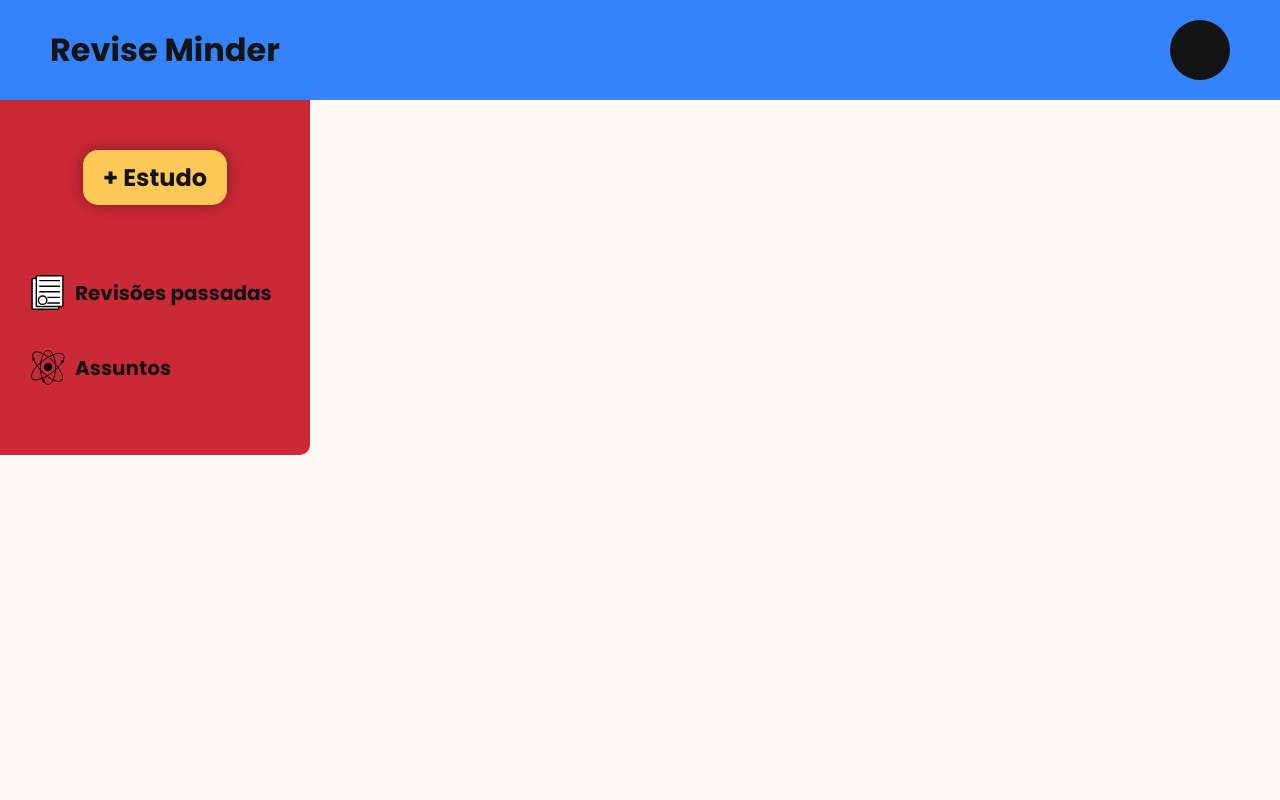
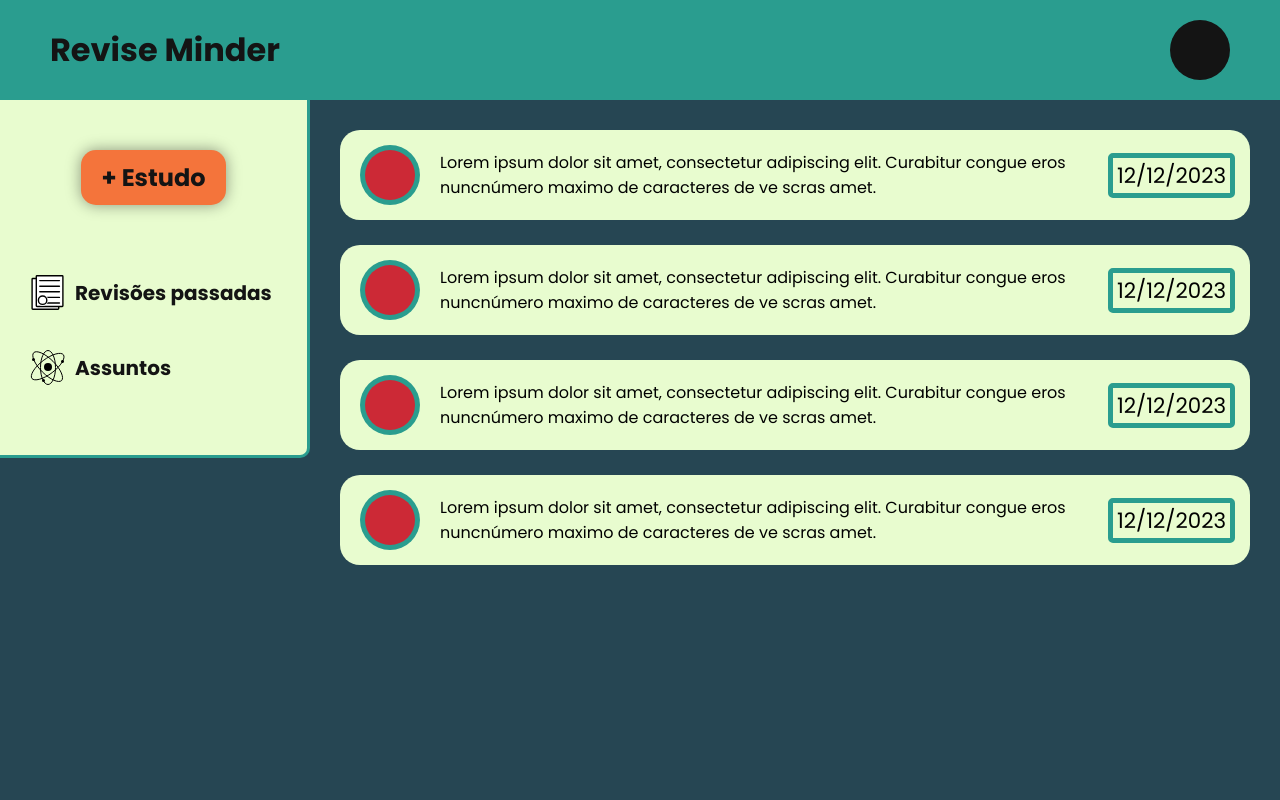
Before and after one commit to ThiagoSchFialho/DJANGO-Revise_Minder, a Django app: page /reviews/ in a window 1280 px wide. Run offline with Django 4.2, Linux system fonts and the light colour scheme.

Commit message:
Adição da lista de revisões do dia

```diff
--- a/setup/static/styles/style.css
+++ b/setup/static/styles/style.css
@@ -1,14 +1,17 @@
 @import url('https://fonts.googleapis.com/css2?family=Poppins:ital,wght@0,400;0,700;1,400;1,700&display=swap');
 
 :root {
-    --yellow: #FFC857;
-    --dark-yellow: #e0ac43;
     --red: #CC2936;
     --black: #141414;
     --dark-grey: #2A2D34;
-    --light-blue: #A9DDD6;
     --blue: #3483FA;
     --white: #FFF9F5;
+    --dark-green: #264653;
+    --green: #2a9d8f;
+    --light-green: #E8FCCF;
+    --yellow: #e9c46a;
+    --light-orange: #f4a261;
+    --orange: #F4743B;
 }
 
 * {
@@ -19,11 +22,11 @@
 }
 
 body {
-    background-color: var(--white);
+    background-color: var(--dark-green);
 }
 
 header {
-    background-color: var(--blue);
+    background-color: var(--green);
 }
 
 .header-content {
@@ -50,10 +53,17 @@ header {
     border-radius: 50%;
 }
 
+main {
+    display: flex;
+}
+
 .side-menu {
     width: 310px;
-    background-color: var(--red);
+    height: fit-content;
     padding: 30px;
+    background-color: var(--light-green);
+    border-right: 3px solid var(--green);
+    border-bottom: 3px solid var(--green);
     border-bottom-right-radius: 10px;
 }
 
@@ -66,7 +76,7 @@ header {
 }
 
 .add-study-btn {
-    background-color: var(--yellow);
+    background-color: var(--orange);
     padding: 10px 20px;
     border-radius: 15px;
     box-shadow: 0px 0px 15px rgba(0, 0, 0, 0.4);
@@ -94,3 +104,67 @@ header {
 .side-menu li a p {
     margin-left: 10px;
 }
+
+.main-content-container {
+    padding: 30px;
+    width: calc(100% - 310px);
+    min-height: calc(100vh - 100px);
+    height: fit-content;
+}
+
+.main-content-container ul {
+    list-style: none;
+}
+
+.today-reviews {
+    height: fit-content;
+}
+
+.review-list-item {
+    display: flex;
+    justify-content: space-between;
+    align-items: center;
+    height: 90px;
+    margin-bottom: 25px;
+    padding: 15px;
+    background-color: var(--light-green);
+    border-radius: 20px;
+}
+
+.review-subject-info {
+    display: flex;
+    justify-content: space-between;
+    align-items: center;
+    width: fit-content;
+    height: 60px;
+    padding: 5px;
+}
+
+.review-subject-icon-outline {
+    display: flex;
+    align-items: center;
+    justify-content: center;
+    margin-right: 20px;
+    background-color: var(--green);
+    min-width: 60px;
+    min-height: 60px;
+    width: 60px;
+    height: 60px;
+    border-radius: 50%;
+}
+
+.review-subject-icon {
+    background-color: var(--red);
+    width: 50px;
+    height: 50px;
+    border-radius: 50%;
+}
+
+.review-date {
+    margin-left: 20px;
+    padding: 2px 4px;
+    height: fit-content;
+    font-size: 16pt;
+    border: 5px solid var(--green);
+    border-radius: 5px;
+}
--- a/templates/revise_minder/reviews_home.html
+++ b/templates/revise_minder/reviews_home.html
@@ -64,6 +64,56 @@
                 </ul>
             </nav>
         </div>
+        <div class="main-content-container">
+            <div class="today-reviews">
+                <ul>
+                    <li class="review-list-item">
+                        <div class="review-subject-info">
+                            <div class="review-subject-icon-outline">
+                                <div class="review-subject-icon"></div>
+                            </div>
+                            <div class="review-subject-name">
+                                <p>Lorem ipsum dolor sit amet, consectetur adipiscing elit. Curabitur congue eros nuncnúmero maximo de caracteres de ve scras amet.</p>
+                            </div>
+                        </div>
+                        <div class="review-date">12/12/2023</div>
+                    </li>
+                    <li class="review-list-item">
+                        <div class="review-subject-info">
+                            <div class="review-subject-icon-outline">
+                                <div class="review-subject-icon"></div>
+                            </div>
+                            <div class="review-subject-name">
+                                <p>Lorem ipsum dolor sit amet, consectetur adipiscing elit. Curabitur congue eros nuncnúmero maximo de caracteres de ve scras amet.</p>
+                            </div>
+                        </div>
+                        <div class="review-date">12/12/2023</div>
+                    </li>
+                    <li class="review-list-item">
+                        <div class="review-subject-info">
+                            <div class="review-subject-icon-outline">
+                                <div class="review-subject-icon"></div>
+                            </div>
+                            <div class="review-subject-name">
+                                <p>Lorem ipsum dolor sit amet, consectetur adipiscing elit. Curabitur congue eros nuncnúmero maximo de caracteres de ve scras amet.</p>
+                            </div>
+                        </div>
+                        <div class="review-date">12/12/2023</div>
+                    </li>
+                    <li class="review-list-item">
+                        <div class="review-subject-info">
+                            <div class="review-subject-icon-outline">
+                                <div class="review-subject-icon"></div>
+                            </div>
+                            <div class="review-subject-name">
+                                <p>Lorem ipsum dolor sit amet, consectetur adipiscing elit. Curabitur congue eros nuncnúmero maximo de caracteres de ve scras amet.</p>
+                            </div>
+                        </div>
+                        <div class="review-date">12/12/2023</div>
+                    </li>
+                </ul>
+            </div>
+        </div>
     </main>
     <footer></footer>
 </body>
```
